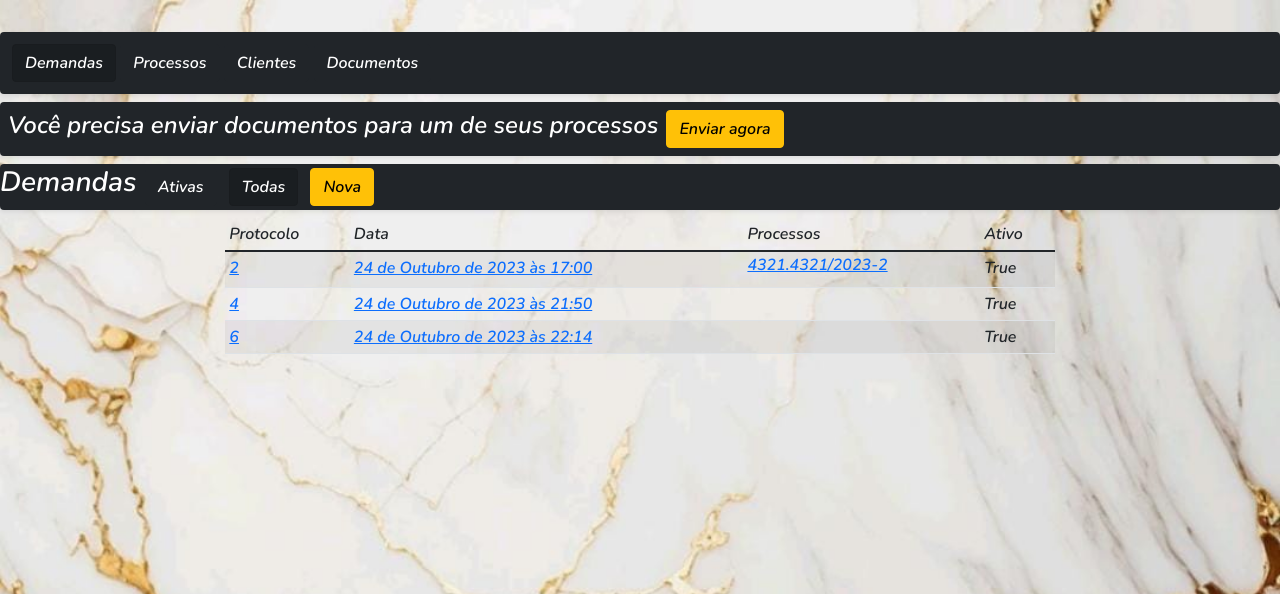
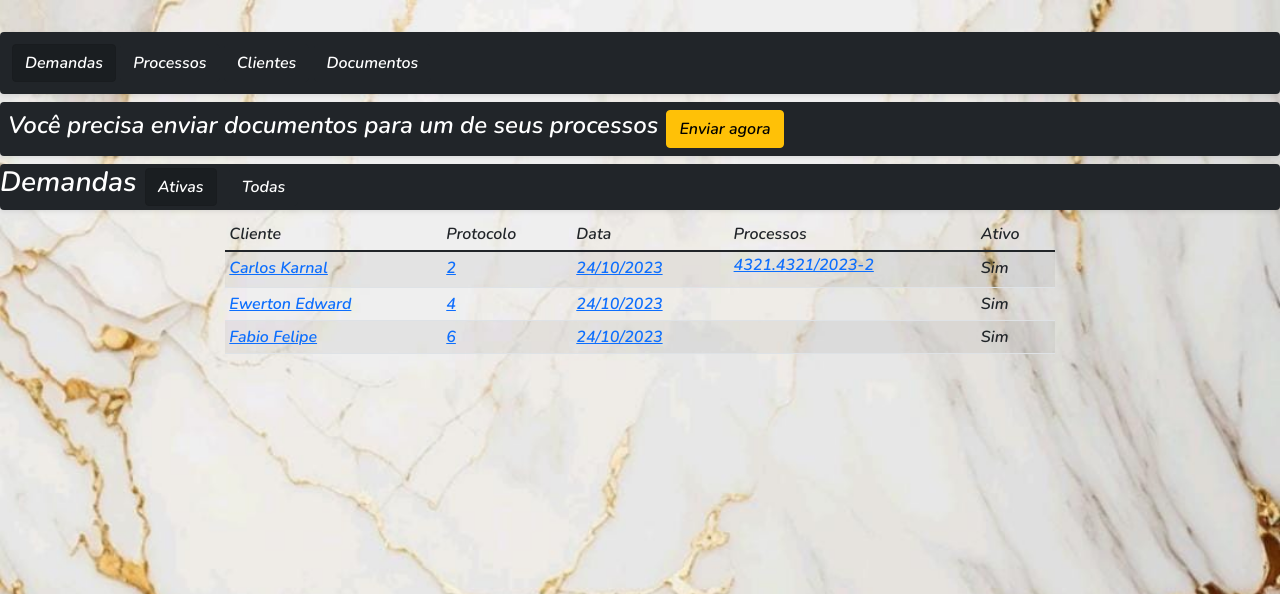
Before and after one commit to brdfigueira/PJI240-Turma001, a Django app: page /equipe/demandas in a window 1280 px wide. Shown: the top 594 px of the page. Run offline with Django 4.2, Linux system fonts and the light colour scheme; a user stored in the database is signed in; data comes from the database, SQL or seed files in the repository.

Commit message:
Equipe: ajustes variados
Ajustes nas views (até demandas).

```diff
--- a/Django/advDig/prestador/urls.py
+++ b/Django/advDig/prestador/urls.py
@@ -4,6 +4,7 @@ from . import views
 urlpatterns = [
     path('equipe', views.equipe, name='equipe'),
     path('equipe/processos', views.processos, name='e_processos'),
+    path('equipe/processos/<int:user>/<str:status>', views.processos, name='e_processos_user'),
     path('equipe/processos/todos', views.processosTodos, name='e_processosTodos'),
     path('equipe/processo/<int:processo_id>', views.processo, name='e_processo'),
     path('equipe/demandas/', views.demandas, name='e_demandas'),
--- a/Django/advDig/prestador/views.py
+++ b/Django/advDig/prestador/views.py
@@ -48,9 +48,16 @@ def teste(request, id):
     return HttpResponse(f" é ")
 
 @user_passes_test(lambda user: user.is_authenticated and (user.is_staff))
-def processos(request):
-    lista = Processo.objects.filter(Q(ativo=True))
-    contexto = {'lista': lista, 'ativar':2}
+def processos(request, status="ativos", user="t"):
+    lista = Processo.objects.all()
+    if status == "ativos":
+      lista = lista.filter(Q(ativo=True))
+      ativar = 2
+    else:
+      ativar = 1
+    if user != "t":
+      lista = lista.filter(Q(cliente__pk=user))
+    contexto = {'lista': lista, 'ativar':ativar}
 
     return render(request, "equipe/processos.html", contexto)
 
@@ -75,12 +82,12 @@ def demandasTodas(request):
 @user_passes_test(lambda user: user.is_authenticated and (user.is_staff))
 def demandas(request, usuario='t', status="ativas"):
     lista = Demanda.objects.all()
-    ativar=2
+    ativar=1
     if usuario != 't':
         lista = lista.filter(Q(usuario__pk=usuario))
     if status == "ativas" or not status:
         lista = Demanda.objects.filter(Q(ativa=True))
-        ativar=1
+        ativar=2
     contexto = {'lista': lista, 'ativar':ativar}
     return render(request, "equipe/demandas.html", contexto)
 
--- a/Django/advDig/templates/equipe/_demanda.html
+++ b/Django/advDig/templates/equipe/_demanda.html
@@ -2,15 +2,10 @@
       {% if ativo == 2 %}
       <a href="{% url 'e_demandas_status' 'ativas'%}" class="btn btn-dark active mx-1" role="button">Ativas</a>
       <a href="{% url 'e_demandas_status' 'todas'%}" class="btn btn-dark mx-1" role="button">Todas</a>
-      <a href=# role="button"></a>
-      <a href=# class="btn btn-warning mx-1" role="button">Nova</a>
-
 
       {% elif ativo == 1 %}
       <a href="{% url 'e_demandas_status' 'ativas' %}" class="btn btn-dark mx-1" role="button">Ativas</a>
-      <a href="{% url 'e_demandas_status' 'todas'%}" class="btn btn-dark active mx-1" role="button">Todas</a
-      <a href=# role="button"></a>
-      <a href=# class="btn btn-warning mx-1" role="button">Nova</a>
+      <a href="{% url 'e_demandas_status' 'todas'%}" class="btn btn-dark active mx-1" role="button">Todas</a>
 
       {% endif %}
 
--- a/Django/advDig/templates/equipe/cliente.html
+++ b/Django/advDig/templates/equipe/cliente.html
@@ -56,7 +56,7 @@
          <a href="{% url 'e_demandas_user' usuario.id 'todos' %}" role="button" class="btn btn-light">Demandas</a>
        {% endif %}
        {% if usuario.base.processo_set.all %}
-         <a href="" role="button" class="btn btn-light">Processos</a>
+         <a href="{% url 'e_processos_user' usuario.base.id 'ativos' %}" role="button" class="btn btn-light">Processos</a>
        {% endif %}
          <a href="" role="button" class="btn btn-light">Documentos</a>
      </div>
--- a/Django/advDig/templates/equipe/demandas.html
+++ b/Django/advDig/templates/equipe/demandas.html
@@ -42,6 +42,7 @@
         <table class="table table-striped table-hover table-sm">
           <thead>
             <tr>
+              <th scope="col">Cliente</th>
               <th scope="col">Protocolo</th>
               <th scope="col">Data</th>
               <th scope="col">Processos</th>
@@ -51,14 +52,15 @@
           <tbody>
           {% for dem in lista %}
             <tr>
+              <td><a href="{% url 'e_cliente' dem.usuario.id %}">{{ dem.usuario }}</a></td>
               <td><a href="{% url 'e_demanda' dem.id %}">{{ dem.id }}</a></td>
-              <td><a href="{% url 'e_demanda' dem.id %}">{{ dem.data }}</a></td>
+              <td><a href="{% url 'e_demanda' dem.id %}">{{ dem.data|date:"SHORT_DATE_FORMAT" }}</a></td>
               <td>
                   {% for proc in dem.processo_set.all %}
                     <h6><a href="{% url 'e_processo' proc.id %}">{{ proc.numero }}</a></h6>
                   {% endfor %}
               </td>
-              <td>{{ dem.ativa }}</td>
+              <td>{{ dem.ativa|yesno:"Sim,Não" }}</td>
             </tr>
           {% endfor %}
           </tbody>
--- a/Django/advDig/templates/equipe/processos.html
+++ b/Django/advDig/templates/equipe/processos.html
@@ -37,6 +37,7 @@
         <table class="table table-striped table-hover table-sm">
           <thead>
             <tr>
+              <th scope="col">Cliente</th>
               <th scope="col">Número</th>
               <th scope="col">Tribunal</th>
               <th scope="col">Demanda</th>
@@ -46,10 +47,11 @@
           <tbody>
           {% for proc in lista %}
             <tr>
+              <td><a href="{% url 'e_cliente' proc.cliente.usuario.id %}">{{ proc.cliente }}</a></td>
               <td><a href="{% url 'e_processo' proc.id %}">{{ proc.numero }}</a></td>
               <td>{{ proc.tribunal }}</td>
               <td><a href="{% url 'e_demanda' proc.demanda.id %}">{{ proc.demanda }}</a></td>
-              <td>{{ proc.ativo }}</td>
+              <td>{{ proc.ativo|yesno:"Sim,Não" }}</td>
             </tr>
           {% endfor %}
           </tbody>
```
Also changed, not shown: Django/advDig/templates/equipe/processo.html (+2 -6 lines).
